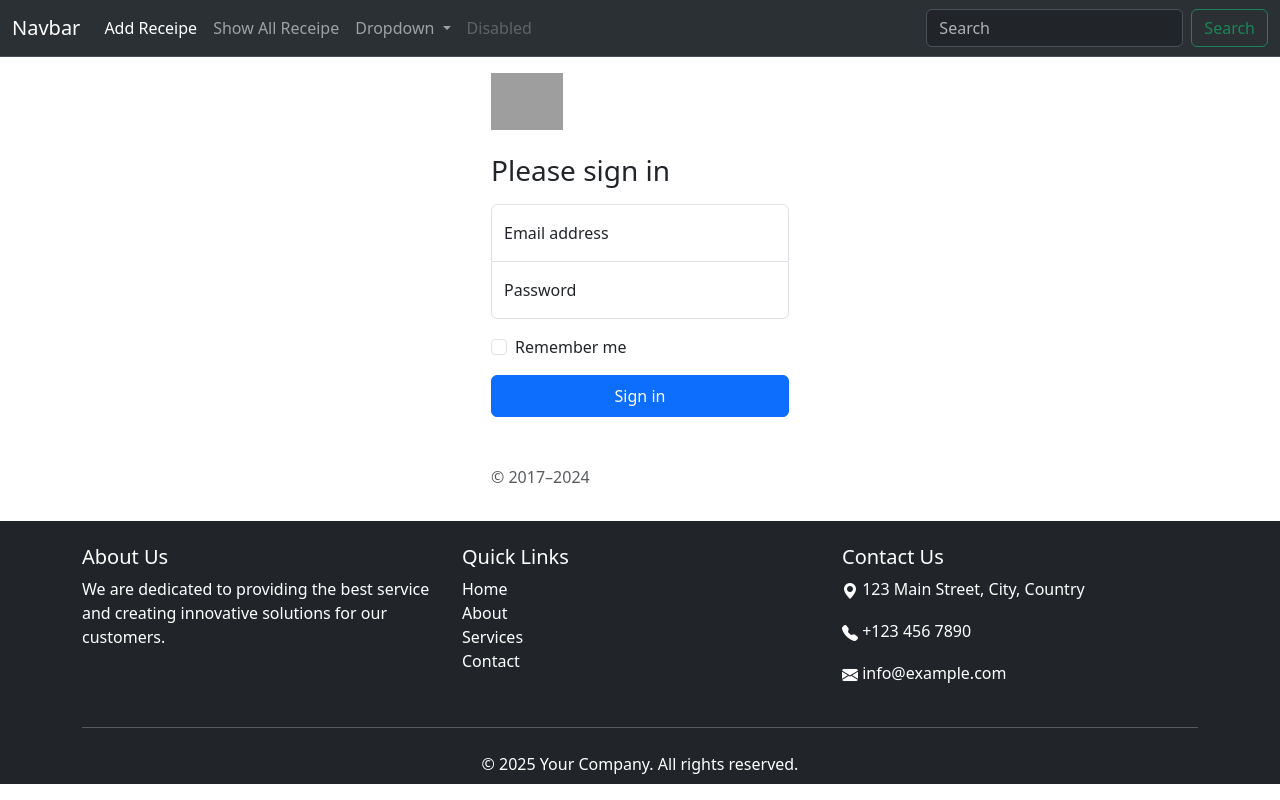
After one commit to Shadabbelim2/Django_CRUD_Operation, a Django app: page /login in a window 1280 px wide. The commit adds this page. Run offline with Django 5.2, Linux system fonts and the light colour scheme; some libraries are stand-ins or nearby versions; grey boxes are pictures that could not be loaded.

Commit message:
add login and ragisteration page

```diff
--- a/templates/base.html
+++ b/templates/base.html
@@ -5,6 +5,9 @@
     <meta name="viewport" content="width=device-width, initial-scale=1">
     <title> {% block tital %} {% endblock tital %} </title>
     <link href="https://cdn.jsdelivr.net/npm/bootstrap@5.3.3/dist/css/bootstrap.min.css" rel="stylesheet" integrity="sha384-QWTKZyjpPEjISv5WaRU9OFeRpok6YctnYmDr5pNlyT2bRjXh0JMhjY6hW+ALEwIH" crossorigin="anonymous">
+    <style>
+{% block style %}{% endblock style %}
+    </style>
   </head>
   <body>
     <nav class="navbar navbar-expand-lg bg-body-tertiary bg-dark border-bottom border-body" data-bs-theme="dark">
--- /dev/null
+++ b/templates/login.html
@@ -0,0 +1,190 @@
+{% extends "base.html" %}
+
+{% block tital %} Login Page {% endblock tital %}
+
+
+{% block style %}
+html,
+body {
+  height: 100%;
+}
+
+.form-signin {
+  max-width: 330px;
+  padding: 1rem;
+}
+
+.form-signin .form-floating:focus-within {
+  z-index: 2;
+}
+
+.form-signin input[type="email"] {
+  margin-bottom: -1px;
+  border-bottom-right-radius: 0;
+  border-bottom-left-radius: 0;
+}
+
+.form-signin input[type="password"] {
+  margin-bottom: 10px;
+  border-top-left-radius: 0;
+  border-top-right-radius: 0;
+}
+
+.bd-placeholder-img {
+    font-size: 1.125rem;
+    text-anchor: middle;
+    -webkit-user-select: none;
+    -moz-user-select: none;
+    user-select: none;
+  }
+
+  @media (min-width: 768px) {
+    .bd-placeholder-img-lg {
+      font-size: 3.5rem;
+    }
+  }
+
+  .b-example-divider {
+    width: 100%;
+    height: 3rem;
+    background-color: rgba(0, 0, 0, .1);
+    border: solid rgba(0, 0, 0, .15);
+    border-width: 1px 0;
+    box-shadow: inset 0 .5em 1.5em rgba(0, 0, 0, .1), inset 0 .125em .5em rgba(0, 0, 0, .15);
+  }
+
+  .b-example-vr {
+    flex-shrink: 0;
+    width: 1.5rem;
+    height: 100vh;
+  }
+
+  .bi {
+    vertical-align: -.125em;
+    fill: currentColor;
+  }
+
+  .nav-scroller {
+    position: relative;
+    z-index: 2;
+    height: 2.75rem;
+    overflow-y: hidden;
+  }
+
+  .nav-scroller .nav {
+    display: flex;
+    flex-wrap: nowrap;
+    padding-bottom: 1rem;
+    margin-top: -1px;
+    overflow-x: auto;
+    text-align: center;
+    white-space: nowrap;
+    -webkit-overflow-scrolling: touch;
+  }
+
+  .btn-bd-primary {
+    --bd-violet-bg: #712cf9;
+    --bd-violet-rgb: 112.520718, 44.062154, 249.437846;
+
+    --bs-btn-font-weight: 600;
+    --bs-btn-color: var(--bs-white);
+    --bs-btn-bg: var(--bd-violet-bg);
+    --bs-btn-border-color: var(--bd-violet-bg);
+    --bs-btn-hover-color: var(--bs-white);
+    --bs-btn-hover-bg: #6528e0;
+    --bs-btn-hover-border-color: #6528e0;
+    --bs-btn-focus-shadow-rgb: var(--bd-violet-rgb);
+    --bs-btn-active-color: var(--bs-btn-hover-color);
+    --bs-btn-active-bg: #5a23c8;
+    --bs-btn-active-border-color: #5a23c8;
+  }
+
+  .bd-mode-toggle {
+    z-index: 1500;
+  }
+
+  .bd-mode-toggle .dropdown-menu .active .bi {
+    display: block !important;
+  }{% endblock style %}
+
+{% block body %}
+<svg xmlns="http://www.w3.org/2000/svg" class="d-none">
+    <symbol id="check2" viewBox="0 0 16 16">
+      <path d="M13.854 3.646a.5.5 0 0 1 0 .708l-7 7a.5.5 0 0 1-.708 0l-3.5-3.5a.5.5 0 1 1 .708-.708L6.5 10.293l6.646-6.647a.5.5 0 0 1 .708 0z"/>
+    </symbol>
+    <symbol id="circle-half" viewBox="0 0 16 16">
+      <path d="M8 15A7 7 0 1 0 8 1v14zm0 1A8 8 0 1 1 8 0a8 8 0 0 1 0 16z"/>
+    </symbol>
+    <symbol id="moon-stars-fill" viewBox="0 0 16 16">
+      <path d="M6 .278a.768.768 0 0 1 .08.858 7.208 7.208 0 0 0-.878 3.46c0 4.021 3.278 7.277 7.318 7.277.527 0 1.04-.055 1.533-.16a.787.787 0 0 1 .81.316.733.733 0 0 1-.031.893A8.349 8.349 0 0 1 8.344 16C3.734 16 0 12.286 0 7.71 0 4.266 2.114 1.312 5.124.06A.752.752 0 0 1 6 .278z"/>
+      <path d="M10.794 3.148a.217.217 0 0 1 .412 0l.387 1.162c.173.518.579.924 1.097 1.097l1.162.387a.217.217 0 0 1 0 .412l-1.162.387a1.734 1.734 0 0 0-1.097 1.097l-.387 1.162a.217.217 0 0 1-.412 0l-.387-1.162A1.734 1.734 0 0 0 9.31 6.593l-1.162-.387a.217.217 0 0 1 0-.412l1.162-.387a1.734 1.734 0 0 0 1.097-1.097l.387-1.162zM13.863.099a.145.145 0 0 1 .274 0l.258.774c.115.346.386.617.732.732l.774.258a.145.145 0 0 1 0 .274l-.774.258a1.156 1.156 0 0 0-.732.732l-.258.774a.145.145 0 0 1-.274 0l-.258-.774a1.156 1.156 0 0 0-.732-.732l-.774-.258a.145.145 0 0 1 0-.274l.774-.258c.346-.115.617-.386.732-.732L13.863.1z"/>
+    </symbol>
+    <symbol id="sun-fill" viewBox="0 0 16 16">
+      <path d="M8 12a4 4 0 1 0 0-8 4 4 0 0 0 0 8zM8 0a.5.5 0 0 1 .5.5v2a.5.5 0 0 1-1 0v-2A.5.5 0 0 1 8 0zm0 13a.5.5 0 0 1 .5.5v2a.5.5 0 0 1-1 0v-2A.5.5 0 0 1 8 13zm8-5a.5.5 0 0 1-.5.5h-2a.5.5 0 0 1 0-1h2a.5.5 0 0 1 .5.5zM3 8a.5.5 0 0 1-.5.5h-2a.5.5 0 0 1 0-1h2A.5.5 0 0 1 3 8zm10.657-5.657a.5.5 0 0 1 0 .707l-1.414 1.415a.5.5 0 1 1-.707-.708l1.414-1.414a.5.5 0 0 1 .707 0zm-9.193 9.193a.5.5 0 0 1 0 .707L3.05 13.657a.5.5 0 0 1-.707-.707l1.414-1.414a.5.5 0 0 1 .707 0zm9.193 2.121a.5.5 0 0 1-.707 0l-1.414-1.414a.5.5 0 0 1 .707-.707l1.414 1.414a.5.5 0 0 1 0 .707zM4.464 4.465a.5.5 0 0 1-.707 0L2.343 3.05a.5.5 0 1 1 .707-.707l1.414 1.414a.5.5 0 0 1 0 .708z"/>
+    </symbol>
+  </svg>
+
+  <div class="dropdown position-fixed bottom-0 end-0 mb-3 me-3 bd-mode-toggle">
+    <button class="btn btn-bd-primary py-2 dropdown-toggle d-flex align-items-center"
+            id="bd-theme"
+            type="button"
+            aria-expanded="false"
+            data-bs-toggle="dropdown"
+            aria-label="Toggle theme (auto)">
+      <svg class="bi my-1 theme-icon-active" width="1em" height="1em"><use href="#circle-half"></use></svg>
+      <span class="visually-hidden" id="bd-theme-text">Toggle theme</span>
+    </button>
+    <ul class="dropdown-menu dropdown-menu-end shadow" aria-labelledby="bd-theme-text">
+      <li>
+        <button type="button" class="dropdown-item d-flex align-items-center" data-bs-theme-value="light" aria-pressed="false">
+          <svg class="bi me-2 opacity-50" width="1em" height="1em"><use href="#sun-fill"></use></svg>
+          Light
+          <svg class="bi ms-auto d-none" width="1em" height="1em"><use href="#check2"></use></svg>
+        </button>
+      </li>
+      <li>
+        <button type="button" class="dropdown-item d-flex align-items-center" data-bs-theme-value="dark" aria-pressed="false">
+          <svg class="bi me-2 opacity-50" width="1em" height="1em"><use href="#moon-stars-fill"></use></svg>
+          Dark
+          <svg class="bi ms-auto d-none" width="1em" height="1em"><use href="#check2"></use></svg>
+        </button>
+      </li>
+      <li>
+        <button type="button" class="dropdown-item d-flex align-items-center active" data-bs-theme-value="auto" aria-pressed="true">
+          <svg class="bi me-2 opacity-50" width="1em" height="1em"><use href="#circle-half"></use></svg>
+          Auto
+          <svg class="bi ms-auto d-none" width="1em" height="1em"><use href="#check2"></use></svg>
+        </button>
+      </li>
+    </ul>
+  </div>
+
+
+<main class="form-signin w-100 m-auto">
+<form>
+    {% csrf_token %}
+  <img class="mb-4" src="/docs/5.3/assets/brand/bootstrap-logo.svg" alt="" width="72" height="57">
+  <h1 class="h3 mb-3 fw-normal">Please sign in</h1>
+
+  <div class="form-floating">
+    <input type="email" class="form-control" id="floatingInput" placeholder="name@example.com">
+    <label for="floatingInput">Email address</label>
+  </div>
+  <div class="form-floating">
+    <input type="password" class="form-control" id="floatingPassword" placeholder="Password">
+    <label for="floatingPassword">Password</label>
+  </div>
+
+  <div class="form-check text-start my-3">
+    <input class="form-check-input" type="checkbox" value="remember-me" id="flexCheckDefault">
+    <label class="form-check-label" for="flexCheckDefault">
+      Remember me
+    </label>
+  </div>
+  <button class="btn btn-primary w-100 py-2" type="submit">Sign in</button>
+  <p class="mt-5 mb-3 text-body-secondary">&copy; 2017–2024</p>
+</form>
+</main>
+<script src="/docs/5.3/dist/js/bootstrap.bundle.min.js" integrity="sha384-YvpcrYf0tY3lHB60NNkmXc5s9fDVZLESaAA55NDzOxhy9GkcIdslK1eN7N6jIeHz" crossorigin="anonymous"></script>
+
+{% endblock body %}
--- a/vege/urls.py
+++ b/vege/urls.py
@@ -7,7 +7,11 @@ urlpatterns = [
     path('' , views.index , name= "home"),
     path('show.html/' , views.show , name= "show"),
     path('delete-receipe/<id>/' , views.delete_receipe , name="delete_receipe"),
-    path('update-receipe/<id>/' , views.update_receipe , name="update_receipe")
+    path('update-receipe/<id>/' , views.update_receipe , name="update_receipe"),
+    path('ragister' , views.ragister , name= "ragister"),
+    path('login' , views.login , name= "login"),
+
+
 
 
 ]
--- a/vege/views.py
+++ b/vege/views.py
@@ -48,3 +48,9 @@ def update_receipe(request , id):
         return redirect('/show.html')
     context={'receipe':queryset}
     return render(request , 'update.html' , context )
+
+def ragister(request):
+    return render(request , 'ragister.html')
+
+def login(request):
+    return render(request , 'login.html')
```
Also changed, not shown: templates/ragister.html (+7 -6 lines).
